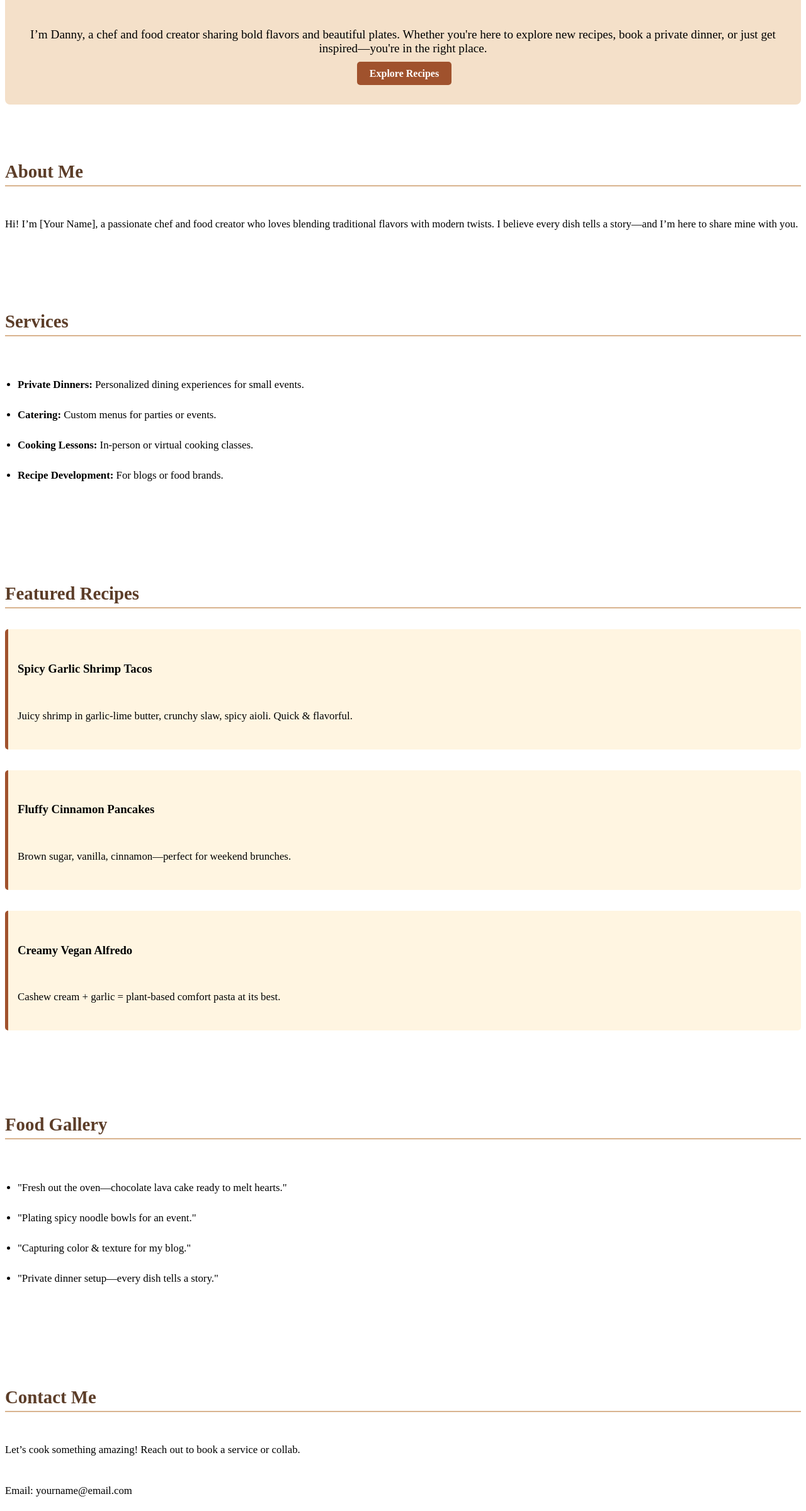
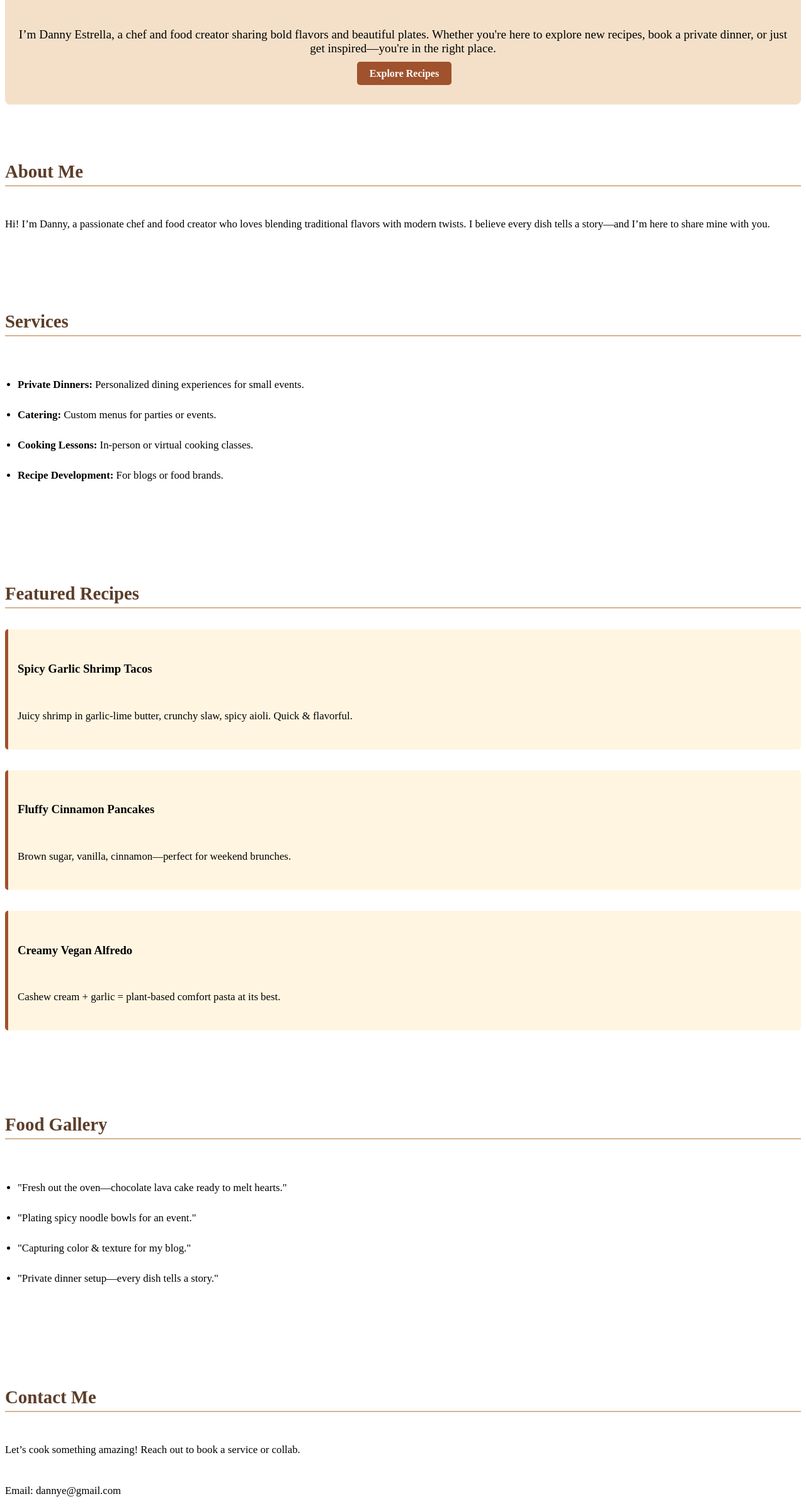
Before and after one commit to Dannyestrella090/Final-Lab, a plain HTML site: page index.html in a window 1280 px wide. Shown: the part 161-2560 px from the top of the page at 63% size. Drawn offline with Linux system fonts and the light colour scheme.

Commit message:
Update index.html

```diff
--- a/index.html
+++ b/index.html
@@ -10,13 +10,13 @@
 
   <header>
     <h1>Welcome to My Kitchen!</h1>
-    <p>I’m Danny, a chef and food creator sharing bold flavors and beautiful plates. Whether you're here to explore new recipes, book a private dinner, or just get inspired—you're in the right place.</p>
+    <p>I’m Danny Estrella, a chef and food creator sharing bold flavors and beautiful plates. Whether you're here to explore new recipes, book a private dinner, or just get inspired—you're in the right place.</p>
     <a href="#recipes">Explore Recipes</a>
   </header>
 
   <section id="about">
     <h2>About Me</h2>
-    <p>Hi! I’m [Your Name], a passionate chef and food creator who loves blending traditional flavors with modern twists. I believe every dish tells a story—and I’m here to share mine with you.</p>
+    <p>Hi! I’m Danny, a passionate chef and food creator who loves blending traditional flavors with modern twists. I believe every dish tells a story—and I’m here to share mine with you.</p>
   </section>
 
   <section id="services">
@@ -58,12 +58,12 @@
   <section id="contact">
     <h2>Contact Me</h2>
     <p>Let’s cook something amazing! Reach out to book a service or collab.</p>
-    <p>Email: yourname@email.com</p>
+    <p>Email: dannye@gmail.com</p>
     <p>Instagram: @yourhandle</p>
   </section>
 
   <footer>
-    <p>© 2025 Chef [Your Name] | Designed with flavor</p>
+    <p>© 2025 Chef Danny | Designed with flavor</p>
   </footer>
 
 </body>
```
